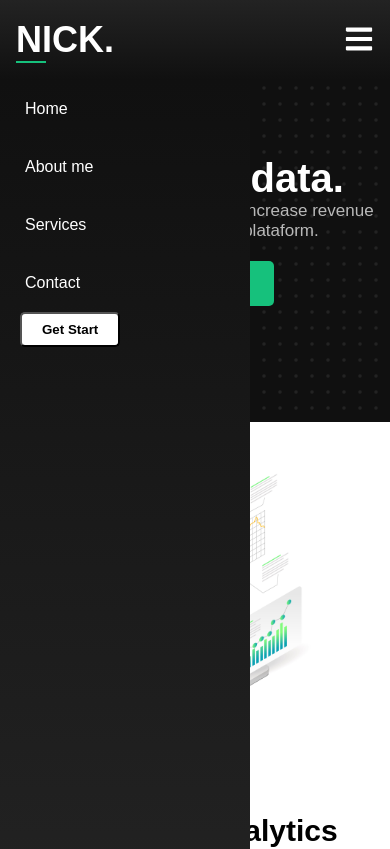
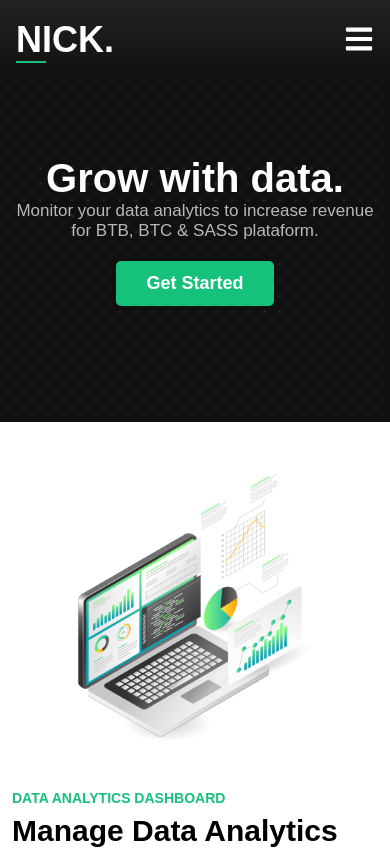
Before and after one commit to NicolasLimaDEV/NickLandingPage, a React (Vite) app: page / in a window 390 px wide. Shown: the top 849 px of the page. Built offline with nearby package versions, Linux system fonts and the light colour scheme.

Commit message:
Arrumando Header quando abri no mobile

```diff
--- a/src/components/Header/HeaderStyle.js
+++ b/src/components/Header/HeaderStyle.js
@@ -55,7 +55,7 @@ export const Nav = styled.nav`
   }
 
   @media screen and (max-width: 769px) {
-    display: ${({ open }) => (open ? "none" : "block")};
+    display: ${({ open }) => (open ? "block" : "none")};
     width: 250px;
     padding: 0px 20px;
     height: 100vh;
```
